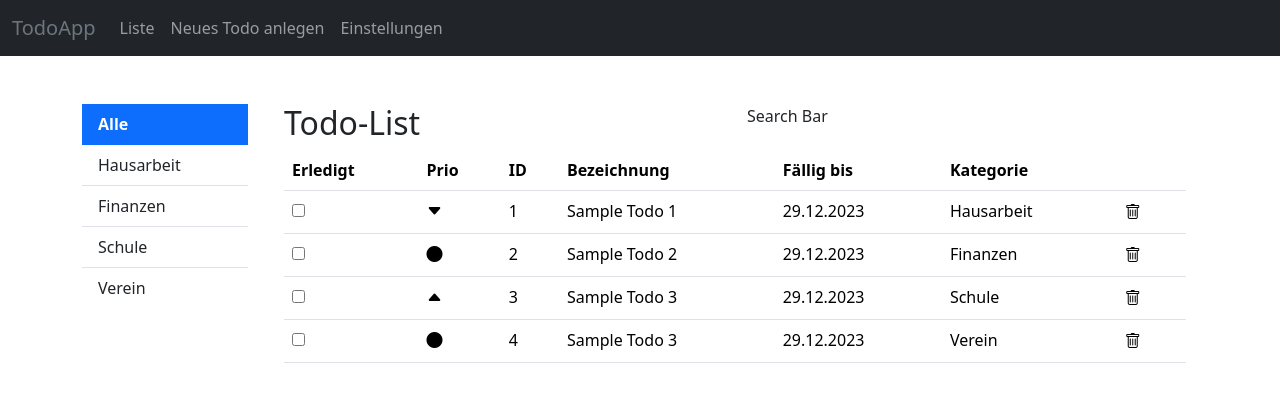
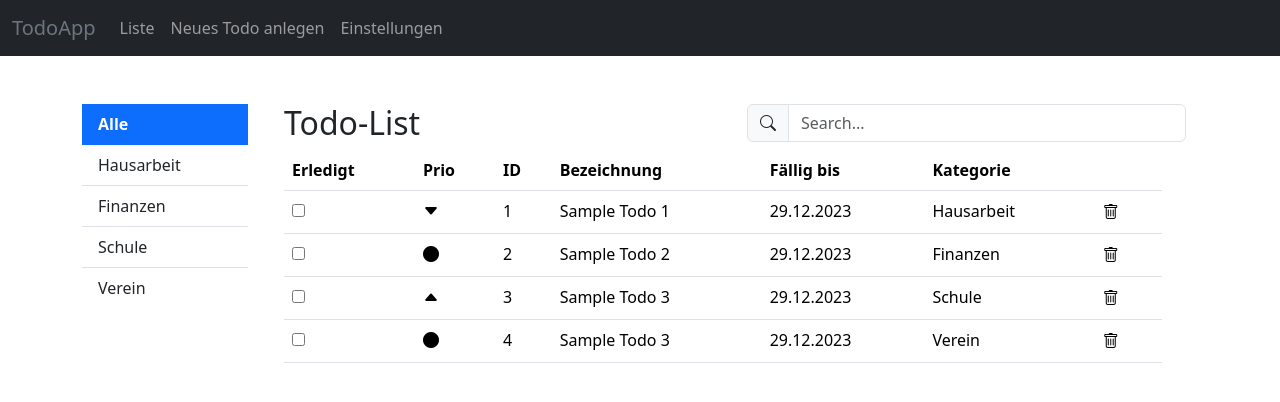
Before and after one commit to JannikKastens/schule-todo, an Angular app: page / in a window 1280 px wide. Shown: the top 402 px of the page. Built offline with nearby package versions, Linux system fonts and the light colour scheme.

Commit message:
Add search functionality to list component

```diff
--- a/src/app/list/list.component.html
+++ b/src/app/list/list.component.html
@@ -4,9 +4,10 @@
       <h2>Todo-List</h2>
     </div>
     <div class="col">
-      <p>Search Bar</p>
-    </div>
-  </div>
+      <div class="input-group">
+        <span class="input-group-text"><i class="bi bi-search"></i></span>
+        <input type="text" class="form-control" placeholder="Search..." (input)="searchTodos(getInputValue($event))" />
+      </div>    </div>
   <div class="row">
     <div class="col">
       <table class="table">
--- a/src/app/list/list.component.ts
+++ b/src/app/list/list.component.ts
@@ -34,4 +34,13 @@ export class ListComponent {
   ngOnDestroy() {
     this.subscription.unsubscribe();
   }
+
+  searchTodos(searchTerm: string) {
+    this.todoService.searchTodos(searchTerm);
+  }
+
+  getInputValue(event: Event): string {
+    const inputValue = (event.target as HTMLInputElement)?.value;
+    return inputValue || ''; // Return an empty string if inputValue is null or undefined
+  }
 }
--- a/src/app/todo.service.ts
+++ b/src/app/todo.service.ts
@@ -85,4 +85,14 @@ export class TodoService {
       this._todos.next(filteredTodos);
     }
   }
+
+  searchTodos(searchTerm: string) {
+    const lowerCaseSearchTerm = searchTerm.toLowerCase();
+    const filteredTodos = this.allTodos.filter(todo =>
+      todo.description.toLowerCase().includes(lowerCaseSearchTerm) ||
+      todo.dueDate.toString().toLowerCase().includes(lowerCaseSearchTerm) ||
+      todo.category.toLowerCase().includes(lowerCaseSearchTerm)
+    );
+    this._todos.next(filteredTodos);
+  }
 }
```
